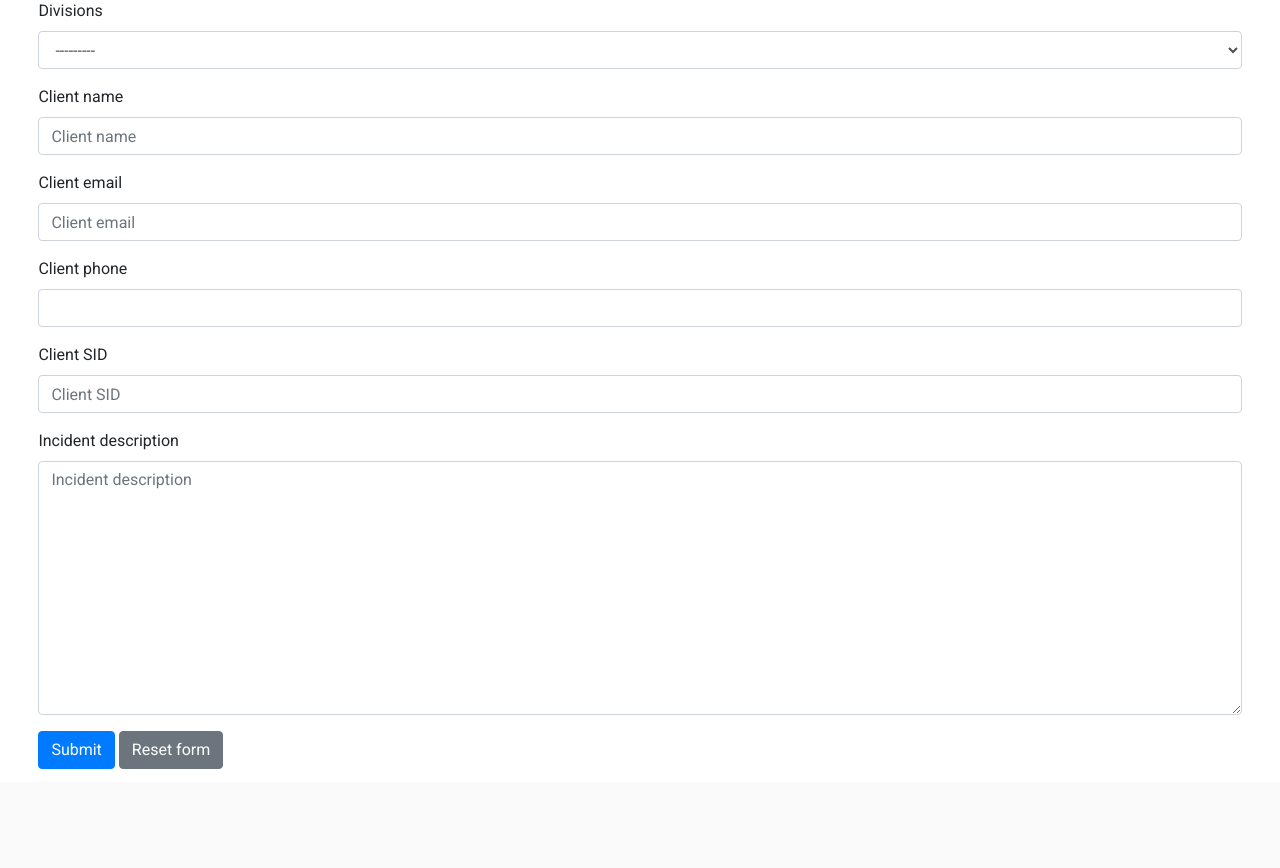
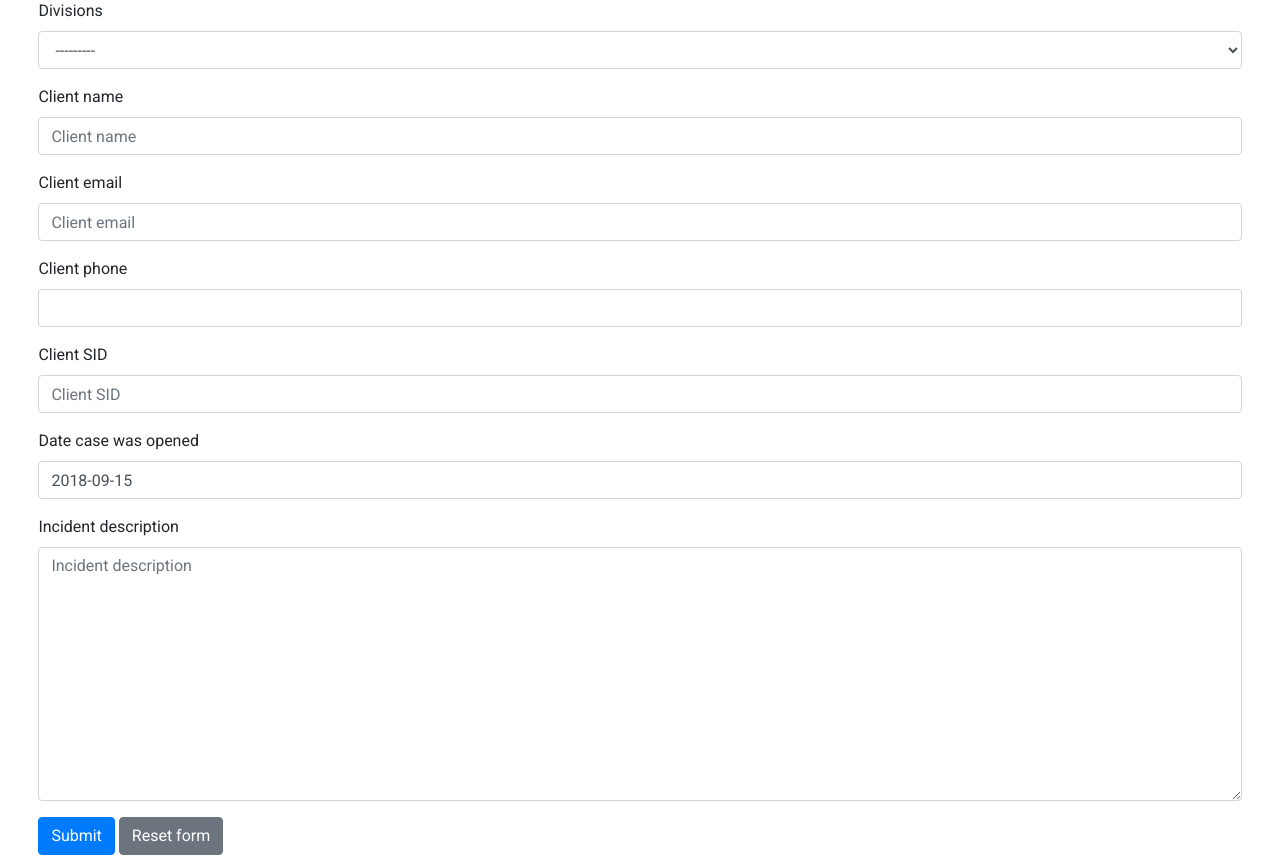
Before and after one commit to Svetlitski/sao-case-management, a Django app: page /casework/intake/ in a window 1280 px wide. Shown: the part 110-978 px from the top of the page. Before the commit the page ends 879 px from the top, so only its background shows below. Run offline with Django 3.2, Linux system fonts and the light colour scheme; the visitor is signed in with stand-in values (Sample User, id 1); some libraries are stand-ins or nearby versions.

Commit message:
Date now editable on intake form and on admin site. Added sentry.

```diff
--- a/cases/admin.py
+++ b/cases/admin.py
@@ -50,7 +50,7 @@ reopen_cases.short_description = "Reopen selected cases"
 @admin.register(Case)
 class CaseAdmin(admin.ModelAdmin):
     fields = ['divisions', 'caseworkers', 'client_name',
-              'client_email', 'client_phone', 'client_SID',
+              'client_email', 'client_phone', 'client_SID', 'open_date',
               'incident_description', 'is_open', 'close_date', 'updates']
     readonly_fields = ['updates']
     list_display = ('get_divisions_display',
--- a/cases/forms.py
+++ b/cases/forms.py
@@ -29,7 +29,7 @@ class IntakeForm(ModelForm):
     class Meta:
         model = Case
         fields = ['divisions', 'client_name',
-                  'client_email', 'client_phone', 'client_SID',
+                  'client_email', 'client_phone', 'client_SID', 'open_date',
                   'incident_description']
         widgets = {'client_phone': PhoneNumberInternationalFallbackWidget()}
 
--- a/cases/models.py
+++ b/cases/models.py
@@ -4,6 +4,7 @@ from django.contrib.auth.models import User
 from multiselectfield import MultiSelectField
 from django.core.exceptions import ValidationError
 from django.utils.html import format_html
+from django.utils import timezone
 
 
 ACADEMIC = 'ACA'
@@ -48,7 +49,7 @@ class Case(models.Model):
     client_phone = PhoneNumberField(blank=True)
     client_SID = models.CharField(max_length=10, blank=True)
     incident_description = models.TextField()
-    open_date = models.DateField('date case was opened', auto_now_add=True)
+    open_date = models.DateField('date case was opened', default=timezone.now)
     close_date = models.DateField(
         'date case was closed', blank=True, null=True)
     caseworkers = models.ManyToManyField(Person, blank=True)
--- a/cases/templates/cases/intake.html
+++ b/cases/templates/cases/intake.html
@@ -1,6 +1,16 @@
 {% extends "base.html" %}
 {% load bootstrap4 %}
 {% block title %}Intake form{% endblock %}
+{% block header %}
+  <script src="https://ajax.googleapis.com/ajax/libs/jquery/3.3.1/jquery.min.js"></script>
+  <link rel="stylesheet" href="https://ajax.googleapis.com/ajax/libs/jqueryui/1.12.1/themes/base/jquery-ui.css">
+  <script src="https://ajax.googleapis.com/ajax/libs/jqueryui/1.12.1/jquery-ui.min.js"></script>
+  <script>
+  $( function() {
+    $("#id_open_date").datepicker();
+  } );
+  </script>
+{% endblock %}
 {% block body %}
   <h2>Intake form</h2>
   <form role="form" action="" method="post">
--- a/requirements.txt
+++ b/requirements.txt
@@ -15,6 +15,7 @@ python-dateutil==2.7.3
 python-http-client==3.1.0
 pytz==2018.4
 qrcode==4.0.4
+raven==6.9.0
 sendgrid==5.4.0
 six==1.11.0
 text-unidecode==1.2
--- a/sao-case-management/templates/registration/password_change_form.html
+++ b/sao-case-management/templates/registration/password_change_form.html
@@ -7,7 +7,7 @@
   <form method="post" action="{% url 'password_change' %}">
     {% csrf_token %}
     {% bootstrap_form form %} {% buttons %}
-    <button type="submit" class="btn btn-primary">Log in</button>
+    <button type="submit" class="btn btn-primary">Save changes</button>
     <button type="reset" class="btn btn-secondary">Clear</button>
     {% endbuttons %}
   </form>
```
Also changed, not shown: sao-case-management/settings.py (+4 -3 lines), cases/migrations/0022_auto_20180725_1625.py (added).
